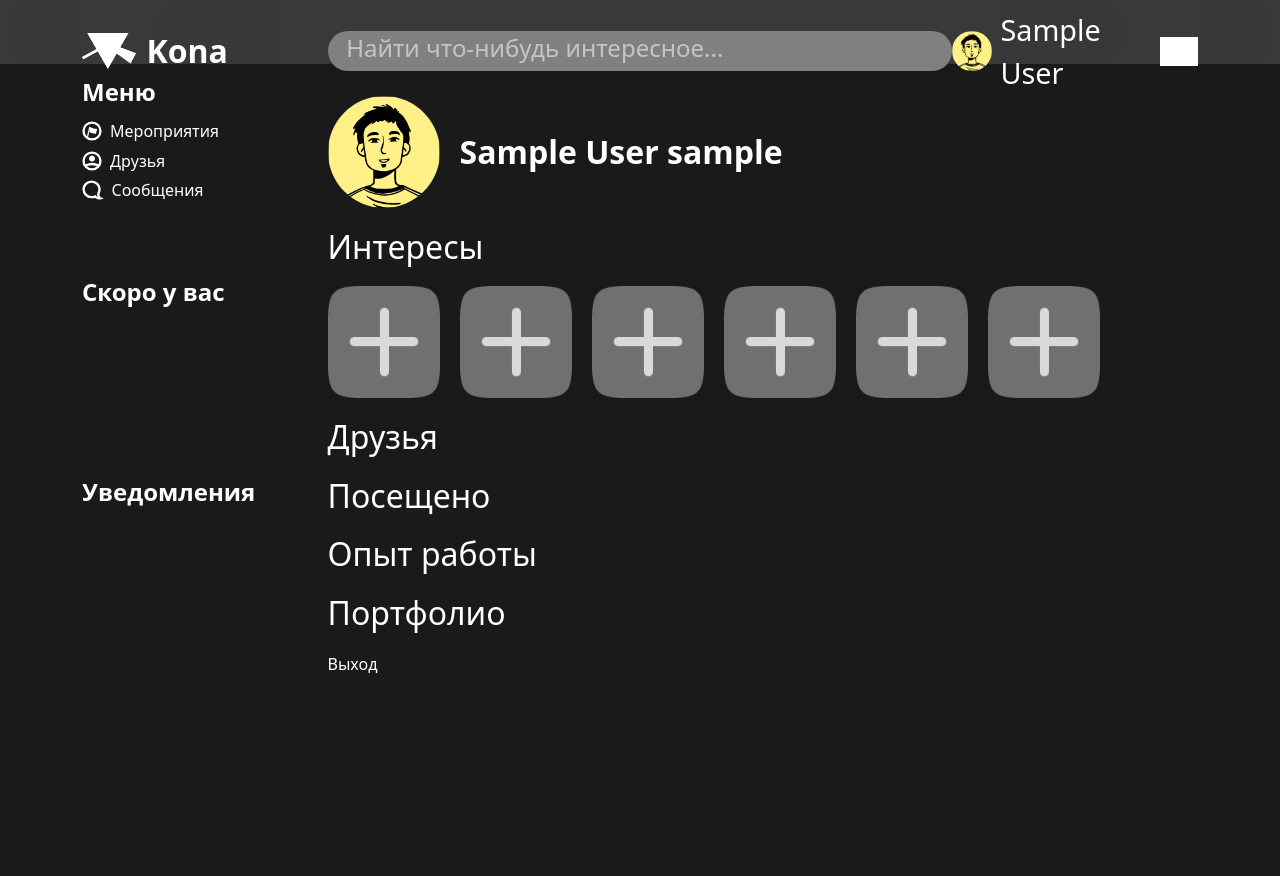
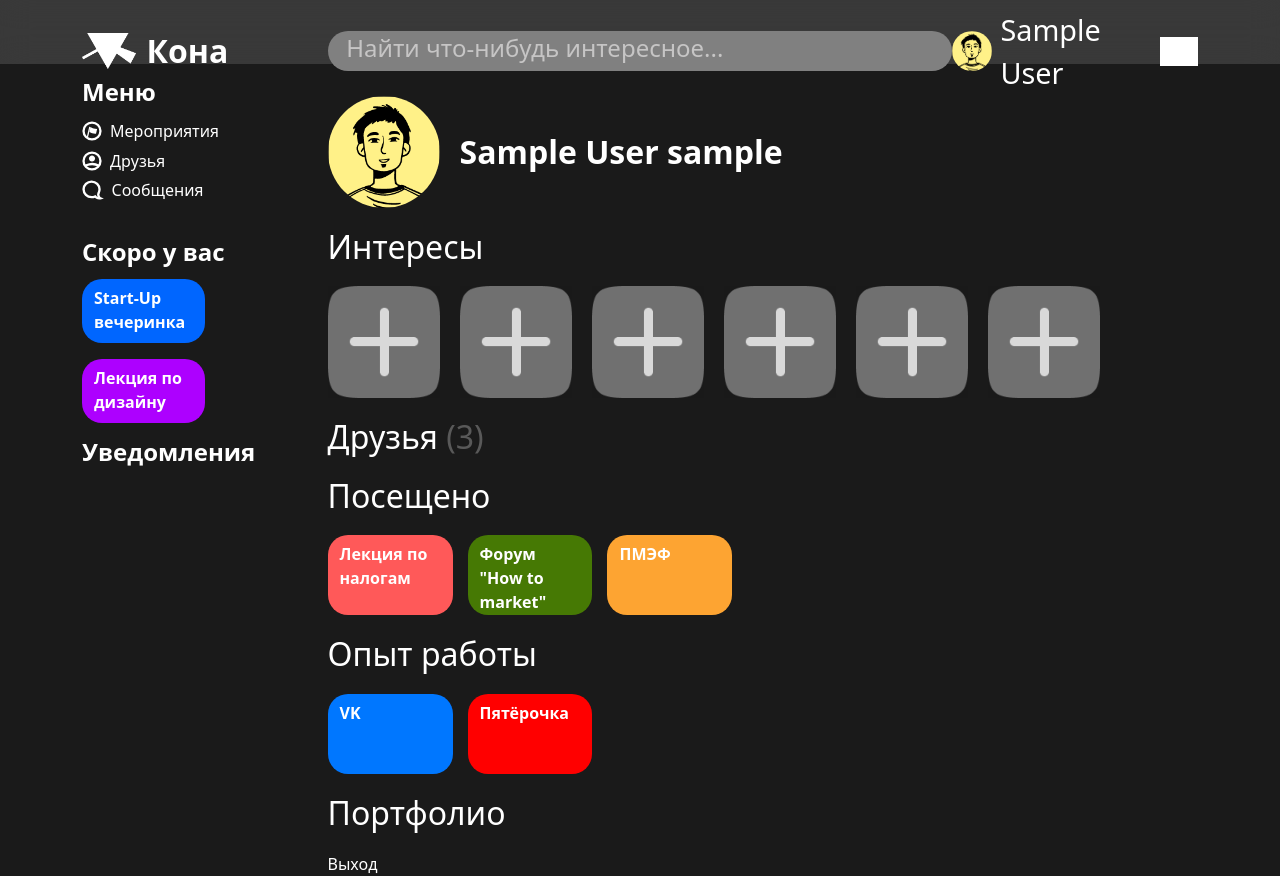
Before and after one commit to NikitaKolotushkin/Kona, a Flask app: a page that uses app/templates/base.html in a window 1280 px wide. Before the commit the page ends 674 px from the top, so only its background shows below. Run offline with Flask 3, Linux system fonts and the light colour scheme; the visitor is signed in with stand-in values (Sample User, id 1); data comes from the database, SQL or seed files in the repository; data that the repository does not hold is empty; grey boxes are pictures that could not be loaded.

Commit message:
Some edits in profile

```diff
--- a/app/main/views.py
+++ b/app/main/views.py
@@ -198,7 +198,7 @@ def user_profile(user_tag):
                            city=city, city_exists=city_exists, university_exists=university_exists,
                            pending_invite=pending_invite, accepted_invite=accepted_invite, sent_invite=sent_invite,
                            reverse_accepted_invite=reverse_accepted_invite,
-                           profile_owner=profile_owner)
+                           profile_owner=profile_owner, friend_count=3)
 
 
 @main.route('/questionnaire', methods=['GET', 'POST'])
--- a/app/static/css/main.css
+++ b/app/static/css/main.css
@@ -61,9 +61,9 @@ a {
 
 nav {
     background: rgba(88, 88, 88, .5);
-    backdrop-filter: blur(150px);
+    backdrop-filter: blur(15px);
     height: 8vh;
-    z-index:9999;
+    /* z-index:9999; */
 }
 
 .nav__logo_section {
@@ -151,7 +151,7 @@ main {
 }
 
 .sidebar_left__menu {
-    height: 25vh;
+    height: 20vh;
 }
 
 .sidebar h3 {
@@ -194,6 +194,41 @@ main {
     height: 25vh;
 }
 
+.notification {
+    width: 50%;
+    height: 8vh;
+    font-weight: 700;
+    font-size: 2vh;
+    background: #06F;
+    border-radius: 2.5vh;
+    padding: 7px 12px;
+    margin-bottom: 2vh;
+}
+
+.sn2 {
+    background: #AD00FF;
+}
+
+.sn3 {
+    background: #FF5959;
+}
+
+.sn4 {
+    background: #467904;
+}
+
+.sn5 {
+    background: #FDA432;
+}
+
+.sn6 {
+    background: #07F;
+}
+
+.sn7 {
+    background: #F00;
+}
+
 .sidebar_left__notifications {
     height: 25vh;
 }
@@ -226,6 +261,13 @@ main {
 
 .event_block_1 {
     background: linear-gradient(45deg, #000 5%, rgba(0, 0, 0, 0.00) 84.5%), url('../img/event_block_1.jpeg'), lightgray 100%;
+    background-repeat: no-repeat;
+    background-position: center;
+    background-size: cover;
+}
+
+.event_block_2 {
+    background: linear-gradient(45deg, #000 5%, rgba(0, 0, 0, 0.00) 84.5%), url('../img/event_block_2.jpg'), lightgray 100%;
     background-repeat: no-repeat;
     background-position: center;
     background-size: cover;
@@ -372,6 +414,40 @@ input.form__button:hover {
     margin-right: 20px;
 }
 
+.user_block__friends span {
+    color: #595959;
+}
+
+/* .friends_list {
+    height: 10vh;
+    width: 100%;
+    display: flex;
+} */
+
+.visited__notifications {
+    width: 100%;
+    height: 10vh;
+    display: flex;
+}
+
+.visited__notifications div {
+    width: 20%;
+    height: 100%;
+    margin-right: 15px;
+}
+
+.experience__notifications {
+    width: 100%;
+    height: 10vh;
+    display: flex;
+}
+
+.experience__notifications div {
+    width: 20%;
+    height: 100%;
+    margin-right: 15px;
+}
+
 /* QUESTIONNAIRE */
 
 .questionnaire_wrapper {
@@ -490,7 +566,7 @@ input.form__button:hover {
 .friends_content__user img {
     height: 10vh;
     border-radius: 50%;
-    margin-right: 5%;
+    margin-right: 3%;
 }
 
 .friend_info {
--- a/app/templates/base.html
+++ b/app/templates/base.html
@@ -17,7 +17,7 @@
         <div class="container">
             <a class="nav__logo_section" href="{{ url_for('main.index') }}">
                 <img src="../static/img/logo_light.png" alt="">
-                Kona
+                Кона
             </a>
             <div class="nav_search">
                 <input type="text" placeholder="Найти что-нибудь интересное...">
--- a/app/templates/index.html
+++ b/app/templates/index.html
@@ -17,7 +17,12 @@
                     </div>
                     <div class="sidebar_left__soon">
                         <h3>Скоро у вас</h3>
-
+                        <div class="notification">
+                            Start-Up вечеринка
+                        </div>
+                        <div class="notification sn2">
+                            Лекция по дизайну
+                        </div>
                     </div>
                     <div class="sidebar_left__notifications">
                         <h3>Уведомления</h3>
--- a/app/templates/user_profile.html
+++ b/app/templates/user_profile.html
@@ -39,13 +39,25 @@
             </div>
         </div>
         <div class="user_block__friends">
-            <h3>Друзья</h3>
+            <h3>Друзья <span>({{ friend_count }})</span></h3>
+            <div class="friends_list">
+
+            </div>
         </div>
         <div class="user_block__visited">
             <h3>Посещено</h3>
+            <div class="visited__notifications">
+                <div class="notification sn3">Лекция по налогам</div>
+                <div class="notification sn4">Форум "How to market"</div>
+                <div class="notification sn5">ПМЭФ</div>
+            </div>
         </div>
         <div class="user_block__experience">
             <h3>Опыт работы</h3>
+            <div class="experience__notifications">
+                <div class="notification sn6">VK</div>
+                <div class="notification sn7">Пятёрочка</div>
+            </div>
         </div>
         <div class="user_block__portfolio">
             <h3>Портфолио</h3>
```
Also changed, not shown: app/templates/events.html (+5 -5 lines), app/static/img/event_block_2.jpg (added).
